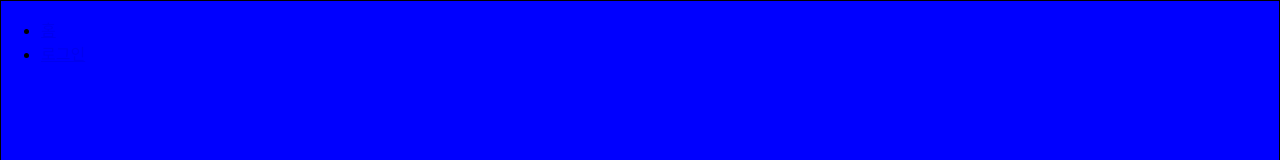
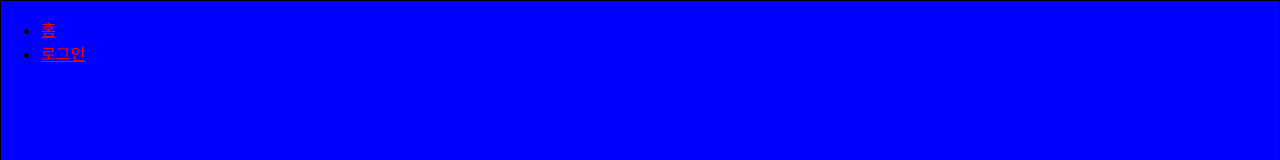
Before and after one commit to SungJaeCho/basic_react, a React (Create React App) app: page / in a window 1280 px wide. Shown: the top 160 px of the page. Built offline with nearby package versions, Linux system fonts and the light colour scheme.

Commit message:
부트스트랩 설치

```diff
--- a/package.json
+++ b/package.json
@@ -6,7 +6,9 @@
     "@testing-library/jest-dom": "^5.14.1",
     "@testing-library/react": "^11.2.7",
     "@testing-library/user-event": "^12.8.3",
+    "bootstrap": "^5.1.3",
     "react": "^17.0.2",
+    "react-bootstrap": "^2.0.1",
     "react-dom": "^17.0.2",
     "react-router-dom": "^5.3.0",
     "react-scripts": "4.0.3",
--- a/src/components/Header.js
+++ b/src/components/Header.js
@@ -5,24 +5,28 @@ import styled from 'styled-components';
 // 하나의 컴포넌트를 생성 (재사용)
 
 // styled-components => js파일과 css파일 관리
-const StyledHeaderrDiv = styled.div`
+const StyledHeadButtonDiv = styled.div`
   border: 1px solid black;
   height: 300px;
   background-color: ${(props) => props.backgroundColor};
 `;
 
+const StyledHeadLink = styled(Link)`
+  color: red;
+`;
+
 const Header = () => {
   return (
-    <StyledHeaderrDiv backgroundColor="blue">
+    <StyledHeadButtonDiv backgroundColor="blue">
       <ul>
         <li>
-          <Link to="/">홈</Link>
+          <StyledHeadLink to="/">홈</StyledHeadLink>
         </li>
         <li>
-          <Link to="/login/10">로그인</Link>
+          <StyledHeadLink to="/login/10">로그인</StyledHeadLink>
         </li>
       </ul>
-    </StyledHeaderrDiv>
+    </StyledHeadButtonDiv>
   );
 };
 
```
Also changed, not shown: 1 other file (tests, documents, lock files or other folders).
